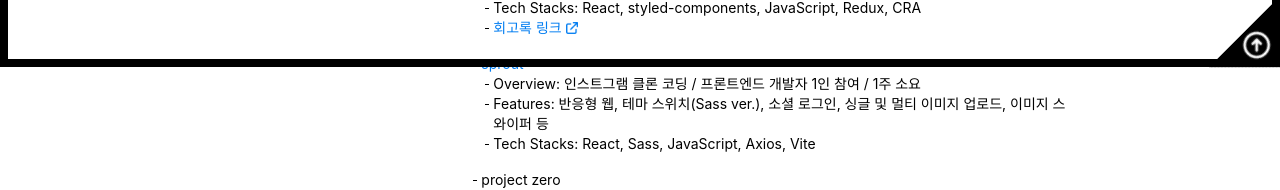
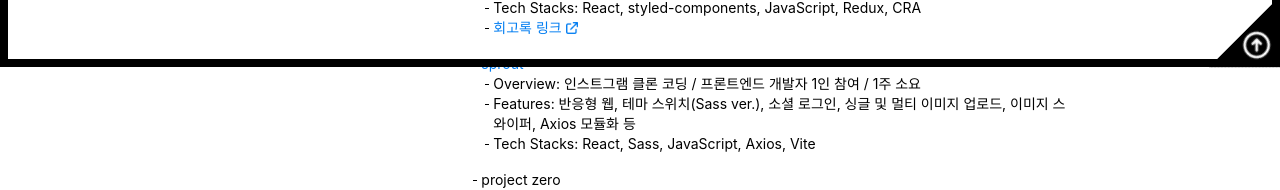
Before and after one commit to ryushin01/project-zero, a React (Vite) app: page / in a window 1280 px wide. Shown: the part 733-923 px from the top of the page. Built offline with nearby package versions, Linux system fonts and the light colour scheme; a web font is replaced by a local one.

Commit message:
✏️ 구현 기능 추가

```diff
--- a/src/pages/Main/Main.jsx
+++ b/src/pages/Main/Main.jsx
@@ -146,7 +146,8 @@ const Main = () => {
                                                         테마 스위치(Sass ver.),
                                                         소셜 로그인, 싱글 및
                                                         멀티 이미지 업로드,
-                                                        이미지 스와이퍼 등
+                                                        이미지 스와이퍼, Axios
+                                                        모듈화 등
                                                     </span>
                                                     <span className="relative block pl-3 before:content-[''] before:block before:w-1 before:h-px before:absolute before:top-[10px] before:left-1 before:bg-[#000]">
                                                         Tech Stacks: React,
```
